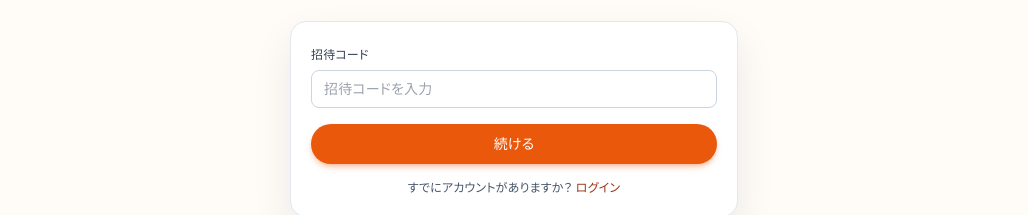
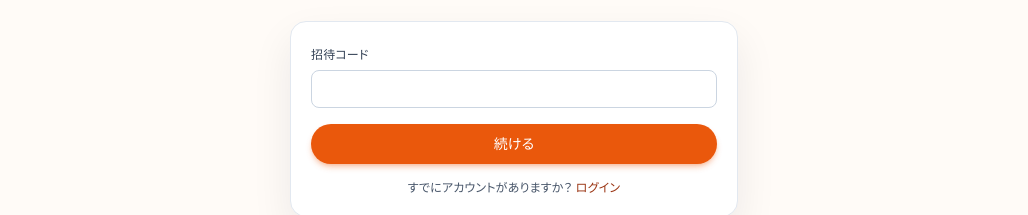
Before and after one commit to akazuma321/yomibo, a Next.js app: page /invite in a window 1280 px wide. Shown: the part 175-390 px from the top of the page, without its empty margins (126-1154 px from the left). Built offline with nearby package versions, Linux system fonts and the light colour scheme; no server answers.

Commit message:
Remove invite placeholder

```diff
--- a/src/app/invite/InviteClient.tsx
+++ b/src/app/invite/InviteClient.tsx
@@ -56,7 +56,6 @@ export default function InviteClient() {
             type="text"
             value={code}
             onChange={(e) => setCode(e.target.value)}
-            placeholder="招待コードを入力"
             required
           />
         </label>
```
